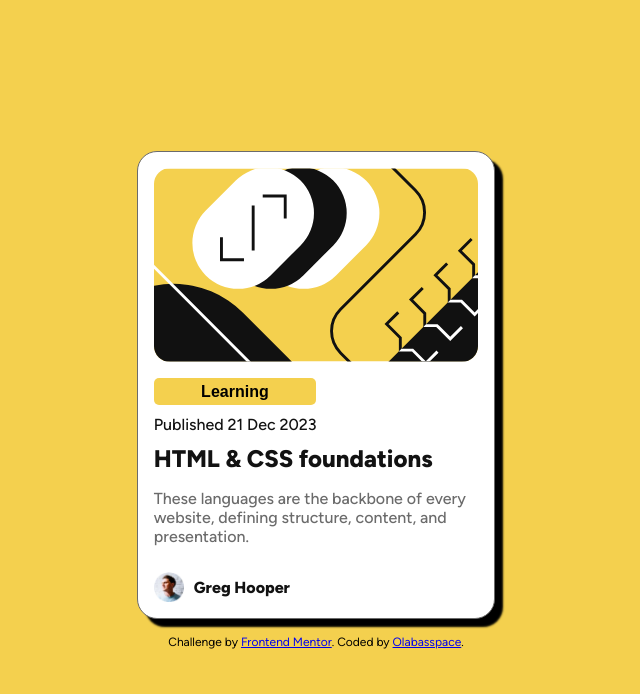
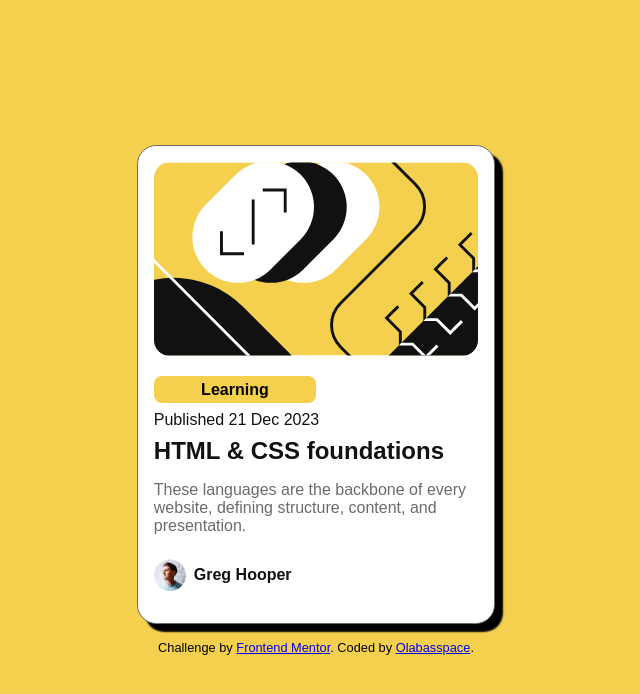
Before and after one commit to Olabasspace/blog-preview-card, a plain HTML site: page index.html in a window 1280 px wide. Shown: the whole page, without its empty margins (324-964 px from the left). Drawn offline with Linux system fonts and the light colour scheme.

Commit message:
Add files via upload

```diff
--- a/index.html
+++ b/index.html
@@ -1,48 +1,49 @@
 <!DOCTYPE html>
 <html lang="en">
-
   <head>
-  <meta charset="UTF-8">
-  <meta name="viewport" content="width=device-width, initial-scale=1.0">
-  <link rel="icon" type="image/png" sizes="32x32" href="./assets/images/favicon-32x32.png">
-  <link rel="stylesheet" href="styles.css">
-
+    <meta charset="UTF-8" />
+    <meta name="viewport" content="width=device-width, initial-scale=1.0" />
+    <link rel="icon" type="image/png" sizes="32x32" href="./assets/images/favicon-32x32.png" />
+    <link rel="stylesheet" href="styles.css" />
     <title>Frontend Mentor | Blog preview card</title>
   </head>
 
   <body>
-
-
-  <div class="container">
-
-    <img class='image' src="./assets/images/illustration-article.svg" alt="card-image">
+    <main class="container">
+      <div>
+        <img
+          class="image"
+          src="./assets/images/illustration-article.svg"
+          alt="card-image"
+        />
+      </div>
 
       <!-- body -->
       <div class="card--info">
-      <button>Learning</button>
+        <button type="button">Learning</button>
         <p>Published 21 Dec 2023</p>
         <div class="card--details">
-        <h3>
-          HTML & CSS foundations
-        </h3>
+          <h1>HTML & CSS foundations</h1>
           <p class="describtion">
-          These languages are the backbone of every website,
-          defining structure, content, and presentation.
+            These languages are the backbone of every website, defining
+            structure, content, and presentation.
           </p>
         </div>
         <div class="holder--detail">
-        <img src="./assets/images/image-avatar.webp" alt="CArd Holder Detail">
-        <p class="holder--name">
-          Greg Hooper
-        </p>
+          <img
+            src="./assets/images/image-avatar.webp"
+            alt="CArd Holder Detail"
+          />
+          <p class="holder--name">Greg Hooper</p>
         </div>
       </div>
-  </div>
+    </main>
 
-  <div class="attribution" >
-    Challenge by <a href="https://www.frontendmentor.io?ref=challenge" target="_blank">Frontend Mentor</a>.
-    Coded by <a href="tel: 07059027570">Olabasspace</a>.
-  </div>
+    <footer class="attribution">
+      Challenge by
+      <a href="https://www.frontendmentor.io?ref=challenge" target="_blank"
+        >Frontend Mentor</a
+      >. Coded by <a href="tel: 07059027570">Olabasspace</a>.
+    </footer>
   </body>
-
 </html>
--- a/styles.css
+++ b/styles.css
@@ -5,7 +5,7 @@
 }
 
 @font-face {
-    font-family: Figtree;
+    font-family: "Figtree", Arial, Helvetica, sans-serif;
     src: url(./assets/fonts/Figtree-VariableFont_wght.ttf);
 }
 
@@ -13,25 +13,27 @@ body{
     background-color: hsl(47, 88%, 63%);
     display: flex;
     flex-direction: column;
-    gap: 16px;
+    gap: 1rem;
     justify-content: center;
     align-items: center;
     min-height: 100vh;
-    font-family: Figtree;
+    font-family:  "Figtree", Arial, Helvetica, sans-serif;
 }
 
 .container{
     height: auto;
-    border: 1px solid hsl(0, 0%, 42%);
+    border: 0.1rem solid hsl(0, 0%, 42%);
     background-color: hsl(0, 0%, 100%);
-    box-shadow: 8px 8px 2px;
+    box-shadow: 0.5rem 0.5rem 0.1rem;
     display: flex;
     flex-direction: column;
+    align-items: center;
 }
 
 .image{
     border-radius: 1rem;
     height: auto;
+    width: 100%;
 }
 
 .card--info{
@@ -40,7 +42,7 @@ body{
     text-align: left;
     display: flex;
     flex-direction: column;
-    gap: 10px;
+    gap: 0.5rem;
     color: hsl(0, 0%, 7%);
     font-weight: 500;
 }
@@ -50,7 +52,7 @@ body{
     max-width: 50%;
     padding: 0.3rem 0.5rem;
     border: none;
-    border-radius: 5px;
+    border-radius: 0.5rem;
     font-weight: 800;
 }
 
@@ -58,85 +60,85 @@ body{
     display: flex;
     flex-direction: row;
     align-items: center;
-    gap: 10px;
+    gap: 0.5rem;
     color: hsl(0, 0%, 7%);
     font-weight: 800;
 }
 
 .holder--detail img{
-    height: 50px;
-    width: 50px;
+    height: 3.5rem;
+    width: 3.5rem;
 }
 
 
-@media screen and (min-device-width: 320px){
+@media screen and (min-device-width: 20rem){
     .container{
         width: 50vw;
-        padding: 8px;
-        border-radius: 20px;
+        padding: 0.5rem;
+        border-radius: 1rem;
     }
 
     p{
-        font-size: 10px;
+        font-size: 0.6rem;
     }
 
     .card--info{
-        padding-bottom: 0;
+        padding-bottom: left;
     }
 
-    .card--details h3{
+    .card--details h1{
         color: hsl(0, 0%, 7%);
-        font-size: 0.8rem;
+        font-size: 1rem;
         font-weight: 800;
     }
 
     .card--details > p{
         padding: 0.2rem 0;
-        font-size: 8px;
+        font-size: 0.5rem;
     }
 
     .card--info button{
-        font-size: 10px;
+        font-size: 0.6rem;
     }
 
     .holder--detail img{
-        height: 30px;
-        width: 30px;
+        height: 2rem;
+        width: 2rem;
     }
 
     .attribution{
-        font-size: 8px;
+        font-size: 0.5rem;
     }
 }
 
-@media screen and (min-width: 1024px) {
+@media screen and (min-width: 45rem) {
     .container{
         width: 28vw;
         height: auto;
         padding: 1rem;
-        border-radius: 20px;
+        border-radius: 1.2rem;
     }
-    .card--details h3{
+    .card--details h1{
         color: hsl(0, 0%, 7%);
         font-size: 1.5rem;
         font-weight: 800;
     }
 
     .attribution{
-        font-size: 12px;
+        font-size: 0.8rem;
     }
 
     p{
-        font-size: 16px;
+        font-size: 1rem;
     }
 
     .card--details > p{
         padding: 1rem 0;
         color: hsl(0, 0%, 42%);
-        font-size: 16px;
+        font-size: 1rem;
     }
 
     .card--info button{
-        font-size: 16px;
+        font-size: 1rem;
     }
 }
```
Lines whose indentation alone changed are shown as unchanged.
